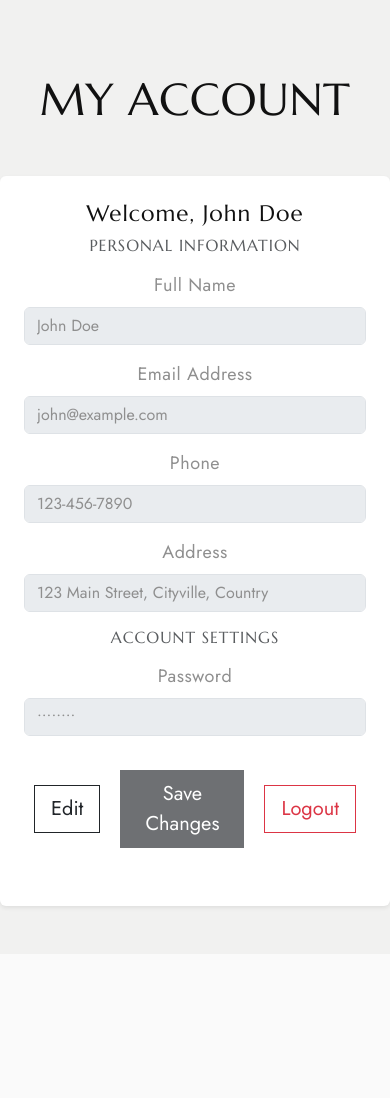
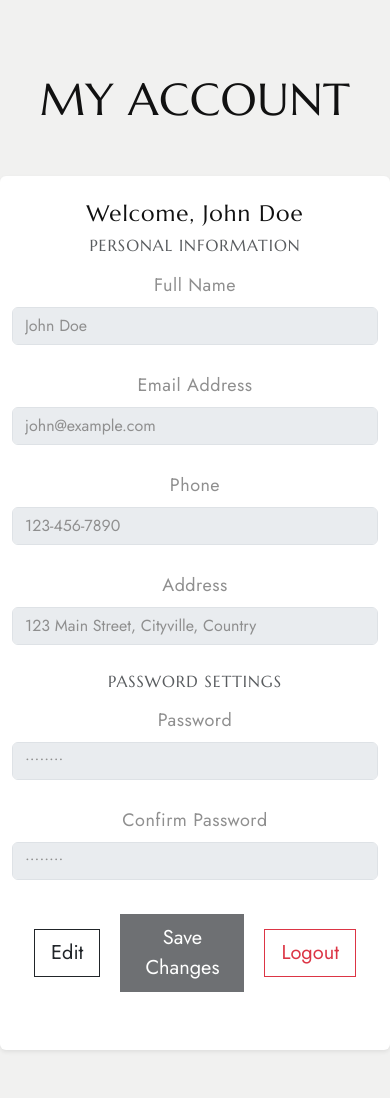
Before and after one commit to TiasheKnight/fashion_clique, a Flask app: page /account in a window 390 px wide; the page is wider, and only the part inside the window is pictured. Shown: the part 153-1251 px from the top of that part. Before the commit the page ends 1063 px from the top of that part, so only its background shows below. Run offline with Flask 3, Linux system fonts and the light colour scheme; a user stored in the database is signed in; data comes from the database, SQL or seed files in the repository; both versions use the stored data as it was after the commit; data that the repository does not hold is empty; some libraries are stand-ins or nearby versions.

Commit message:
breakpoint

```diff
--- a/app.py
+++ b/app.py
@@ -187,16 +187,17 @@ def submit_order():
     client = data.get('name')
     address = data.get('address')
     phone = data.get('phone')
+    total = data.get('total')
     products = json.dumps(session.get('cart', []))  # Convert cart to JSON string
-
+    print(total)
 
     # Insert order into database
     conn = sqlite3.connect(DB_PATH)
     cursor = conn.cursor()
     cursor.execute("""
-        INSERT INTO orders (client_id, client, products, address, phone, fulfilled)
-        VALUES (?, ?, ?, ?, ?,'false')
-    """, (session.get('user_id'), client, products, address, phone))
+        INSERT INTO orders (client_id, client, products, total, address, phone, fulfilled)
+        VALUES (?, ?, ?, ?, ?, ?,'false')
+    """, (session.get('user_id'), client, products, total, address, phone))
     conn.commit()
     conn.close()
 
@@ -405,7 +406,6 @@ def update_account():
     phone = request.form.get('phone')
     address = request.form.get('address')
     password = request.form.get('password')
-
     user_id = session['user_id']
 
     # Connect to the database and update the user details
--- a/static/js/functions.js
+++ b/static/js/functions.js
@@ -7,7 +7,8 @@ function loginUser() {
     console.log(emailElement, passwordElement);
 
     const email = emailElement.value;
-    const password = passwordElement.value;
+    // const password = passwordElement.value;
+    const password = CryptoJS.SHA256(passwordElement.value).toString();
 
     if (email=='admin'||password=='admin'){
       window.location.href = '/dashboard';
@@ -19,6 +20,7 @@ function loginUser() {
       return;
     }
 
+    // const hashedPassword = CryptoJS.SHA256(password).toString();
     fetch('/login', {
       method: 'POST',
       headers: {
@@ -115,9 +117,10 @@ function registerAccount() {
   const email = form['register-email'].value;
   const phone = form['register-phone'].value;
   const address = form['register-address'].value;
-  const password = form['register-password'].value;
-  const cPassword = form['register-confirm-password'].value;
-
+  // const password = form['register-password'].value;
+  // const cPassword = form['register-confirm-password'].value;
+  const password = CryptoJS.SHA256(form['register-password'].value).toString();
+  const cPassword = CryptoJS.SHA256(form['register-confirm-password'].value).toString();
   // Check if passwords match
   if (password !== cPassword) {
       alert("Passwords do not match.");
@@ -128,7 +131,7 @@ function registerAccount() {
   if (name && email && password && cPassword) {
       // Show the loading popup
       document.getElementById("loadingPopup").style.display = "flex";
-
+      // const hashedPassword = CryptoJS.SHA256(password).toString();
       // Prepare data to send to Flask using AJAX (using JSON body)
       const registrationData = {
           name: name,
@@ -297,7 +300,7 @@ document.querySelectorAll('.remove-item').forEach(button => {
             body: 'product_id=' + productId
         })
         .then(response => response.json())
-        .then(data => {
+        .then( => {
             // Optionally, update the cart page or show a success message
             console.log('Product removed from cart!');
             location.reload();  // Reload the page to reflect changes
@@ -313,8 +316,9 @@ function Checkout() {
   const name = document.getElementById("name").value;
   const address = document.getElementById("address").value;
   const phone = document.getElementById("phone").value;
+  const total = parseFloat(document.getElementById("total").textContent.replace('$', '').trim()); // Extract total price
 
-  if (name && address && phone) {
+  if (name && address && phone && !isNaN(total)) {
     closeShippingPopup();  // Close the shipping details popup
 
     // Show the loading popup
@@ -324,42 +328,37 @@ function Checkout() {
     const orderData = {
       name: name,
       address: address,
-          phone: phone
+      phone: phone,
+      total: total
     };
 
-      // Send the order details to the backend using fetch
+    // Send the data using fetch
     fetch('/submit_order', {
       method: 'POST',
-          headers: {
-              'Content-Type': 'application/json'
-          },
-          body: JSON.stringify(orderData)  // Send order data as JSON
+      headers: { 'Content-Type': 'application/json' },
+      body: JSON.stringify(orderData)
     })
       .then(response => response.json())
       .then(data => {
-          // If the order is successful, show success popup
+        document.getElementById("loadingPopup").style.display = "none"; // Hide the loading popup
+
         if (data.status === 'success') {
-              setTimeout(function() {
-                  document.getElementById("loadingPopup").style.display = "none";  // Hide loading popup
-                  document.getElementById("successPopup").style.display = "flex";  // Show success popup
-
-                  // Redirect to the home page or another page after a short delay
-                  setTimeout(function() {
-                      window.location.href = "/";  // Navigate to the home page or any other page
-                  }, 2000);
-              }, 2000);
+          console.log('Order placed successfully!');
+          // Optionally, redirect or update the UI
         } else {
-              alert("There was an error with your order. Please try again.");
+          console.log(`Error: ${data.message}`);
         }
       })
       .catch(error => {
         console.error('Error:', error);
-          alert("An error occurred while placing the order.");
+        document.getElementById("loadingPopup").style.display = "none";
+        console.log('Failed to place the order.');
       });
   } else {
-      alert("Please fill in all shipping details.");
+    console.log('Please fill out all required fields and ensure the total price is valid.');
   }
 }
+
 
 
 // Newsletter submission
--- a/templates/account.html
+++ b/templates/account.html
@@ -299,28 +299,36 @@
 
               <!-- Personal Information -->
               <h6 class="text-uppercase text-muted mb-3">Personal Information</h6>
-              <div class="mb-3">
-                  <label for="account-name" class="form-label">Full Name</label>
-                  <input type="text" class="form-control" id="account-name" value="{{ user_data[0] }}" disabled>
+              <div class="row">
+                  <label for="account-name" class="form-label col-sm">Full Name</label>
+                  <input type="text" class="form-control col-sm" id="account-name" value="{{ user_data[0] }}" disabled>
               </div>
-              <div class="mb-3">
-                  <label for="account-email" class="form-label">Email Address</label>
-                  <input type="email" class="form-control" id="account-email" value="{{ user_data[1] }}" disabled>
+              <br>
+              <div class="row">
+                  <label for="account-email" class="form-label col-sm">Email Address</label>
+                  <input type="email" class="form-control col-sm" id="account-email" value="{{ user_data[1] }}" disabled>
               </div>
-              <div class="mb-3">
-                <label for="account-phone" class="form-label">Phone</label>
-                <input type="text" class="form-control" id="account-phone" value="{{ user_data[2] }}" disabled>
+              <br>
+              <div class="row">
+                <label for="account-phone" class="form-label col-sm">Phone</label>
+                <input type="text" class="form-control col-sm" id="account-phone" value="{{ user_data[2] }}" disabled>
               </div>
-              <div class="mb-3">
-                <label for="account-address" class="form-label">Address</label>
-                <input type="text" class="form-control" id="account-address" value="{{ user_data[3] }}" disabled>
+              <br>
+              <div class="row">
+                <label for="account-address" class="form-label col-sm">Address</label>
+                <input type="text" class="form-control col-sm" id="account-address" value="{{ user_data[3] }}" disabled>
               </div>
-
+              <br>
               <!-- Account Settings -->
-              <h6 class="text-uppercase text-muted mb-3">Account Settings</h6>
-              <div class="mb-3">
-                  <label for="account-password" class="form-label">Password</label>
-                  <input type="password" class="form-control" id="account-password" value="••••••••" disabled>
+              <h6 class="text-uppercase text-muted mb-3">Password Settings</h6>
+              <div class="row">
+                  <label for="account-password" class="form-label col-sm">Password</label>
+                  <input type="password" class="form-control col-sm" id="account-password" value="••••••••" disabled>
+              </div>
+              <br>
+              <div class="row">
+                <label for="account-cPassword" class="form-label col-sm">Confirm Password</label>
+                <input type="password" class="form-control col-sm" id="account-cPassword" value="••••••••" disabled>
               </div>
 
               <div class="d-flex justify-content-between align-items-center mt-4">
@@ -351,7 +359,8 @@
     // Clear the password field
     const passwordInput = document.getElementById('account-password');
     passwordInput.value = '';  // Clear the value of the password input
-
+    const cPasswordInput = document.getElementById('account-cPassword');
+    cPasswordInput.value = '';
   } else {
     // If the button text is "Cancel", change to "Edit"
     editBtn.innerText = "Edit";
@@ -363,6 +372,8 @@
     // Set the password field to a placeholder or masked value
     const passwordInput = document.getElementById('account-password');
     passwordInput.value = '........';  // Set the value to something masked (or clear if desired)
+    const cPasswordInput = document.getElementById('account-cPassword');
+    cPasswordInput.value = '........';
   }
 });
 
@@ -410,8 +421,9 @@ document.getElementById("save-btn").addEventListener("click", function () {
     const email = document.getElementById("account-email").value;
     const phone = document.getElementById("account-phone").value;
     const address = document.getElementById("account-address").value;
-    const password = document.getElementById("account-password").value;
-
+    // const password = document.getElementById("account-password").value;
+    const password = CryptoJS.SHA256(document.getElementById("account-password").value).toString();
+    const cPassword = CryptoJS.SHA256(document.getElementById("account-cPassword").value).toString();
     // Prepare the data to be sent to the server
     const formData = new FormData();
     formData.append("name", name);
@@ -419,7 +431,11 @@ document.getElementById("save-btn").addEventListener("click", function () {
     formData.append("phone", phone);
     formData.append("address", address);
     if (password) {
+      if (password==cPassword)
         formData.append("password", password);
+      else {
+        alert('Password mismatch');
+      }
     }
 
     // Send the updated data to the server using fetch
@@ -444,6 +460,7 @@ document.getElementById("save-btn").addEventListener("click", function () {
             document.getElementById("account-phone").disabled = true;
             document.getElementById("account-address").disabled = true;
             document.getElementById("account-password").disabled = true;
+            document.getElementById("account-cPassword").disabled = true;
             document.getElementById("save-btn").disabled = true;
 
             // Re-enable the edit button
@@ -480,7 +497,7 @@ document.getElementById("save-btn").addEventListener("click", function () {
   // Call the function when the page loads
   document.addEventListener('DOMContentLoaded', updateCartCount);
   </script>
-
+  <script src="https://cdnjs.cloudflare.com/ajax/libs/crypto-js/4.1.1/crypto-js.min.js"></script>
   <script src="{{ url_for('static', filename='js/jquery.min.js') }}"></script>
   <script src="{{ url_for('static', filename='js/plugins.js') }}"></script>
   <script src="{{ url_for('static', filename='js/SmoothScroll.js') }}"></script>
--- a/templates/cart.html
+++ b/templates/cart.html
@@ -603,7 +603,7 @@
                 >
                   <td colspan="3" class="text-end fw-bold">Total:</td>
                   <td class="text-dark">
-                    <strong>${{ total_price }}</strong>
+                    <strong id="total">${{ total_price }}</strong>
                   </td>
                   <td>
                     <button
--- a/templates/login.html
+++ b/templates/login.html
@@ -638,7 +638,7 @@
       document.addEventListener("DOMContentLoaded", updateCartCount);
     </script>
     <script src="https://cdn.jsdelivr.net/npm/bootstrap@5.3.0-alpha3/dist/js/bootstrap.bundle.min.js"></script>
-
+    <script src="https://cdnjs.cloudflare.com/ajax/libs/crypto-js/4.1.1/crypto-js.min.js"></script>
     <script src="{{ url_for('static', filename='js/jquery.min.js') }}"></script>
     <script src="{{ url_for('static', filename='js/plugins.js') }}"></script>
     <script src="{{ url_for('static', filename='js/SmoothScroll.js') }}"></script>
--- a/templates/register.html
+++ b/templates/register.html
@@ -633,7 +633,7 @@
       document.addEventListener('DOMContentLoaded', updateCartCount);
       </script>
     <script src="https://cdn.jsdelivr.net/npm/bootstrap@5.3.0-alpha3/dist/js/bootstrap.bundle.min.js"></script>
-
+    <script src="https://cdnjs.cloudflare.com/ajax/libs/crypto-js/4.1.1/crypto-js.min.js"></script>
     <script src="{{ url_for('static', filename='js/jquery.min.js') }}"></script>
     <script src="{{ url_for('static', filename='js/plugins.js') }}"></script>
     <script src="{{ url_for('static', filename='js/SmoothScroll.js') }}"></script>
```
Also changed, not shown: static/db/fc.db. Lines whose indentation alone changed are shown as unchanged.
